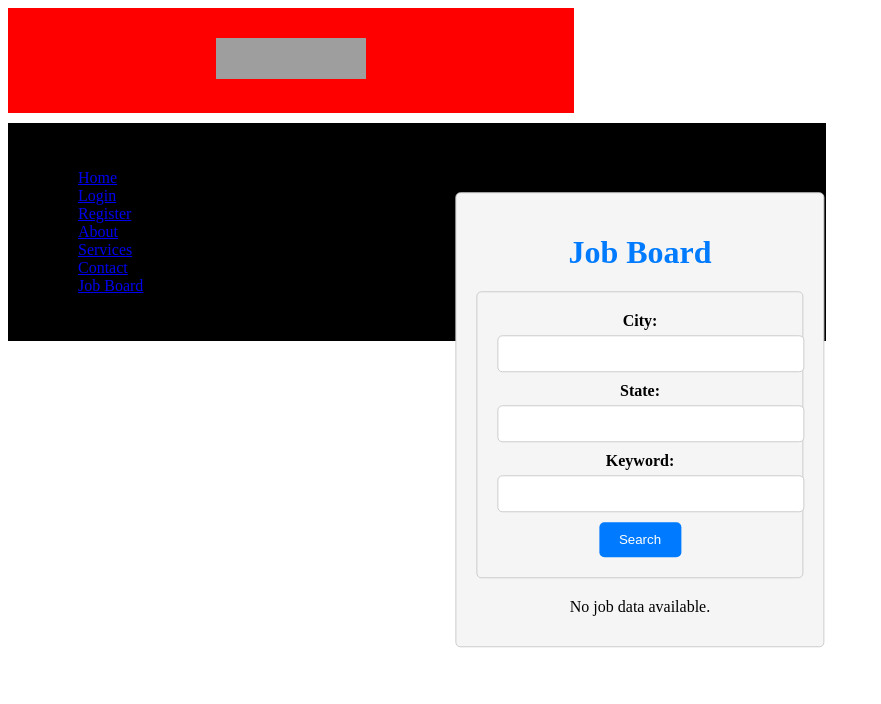
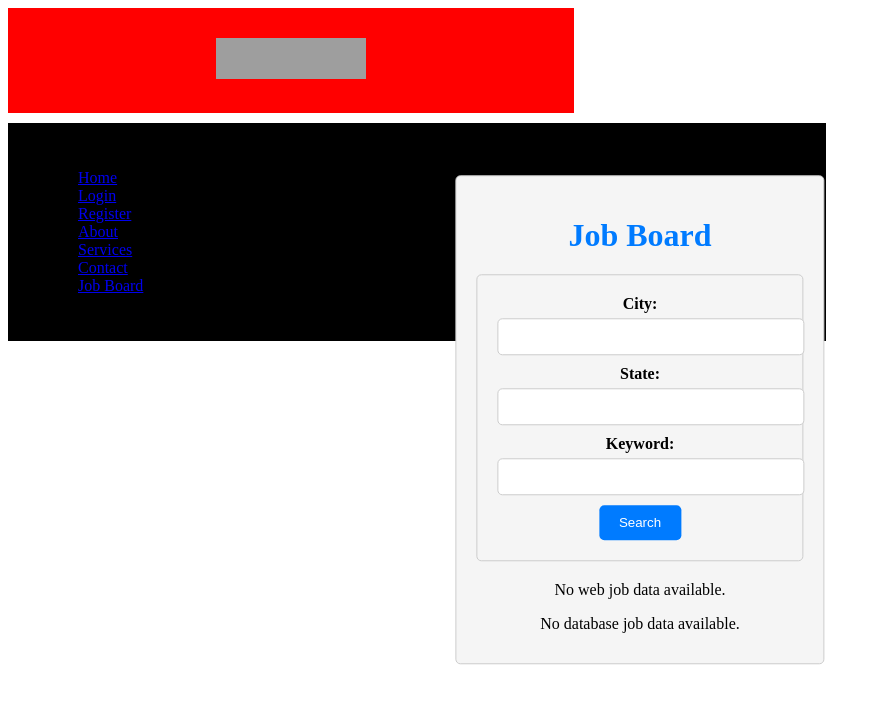
Before and after one commit to 3ichael7ambert/Prodrivers-WebCrawler, a Flask app: page /job_board in a window 1280 px wide. Shown: the top 704 px of the page, without its empty margins (0-881 px from the left). Run offline with Flask 3, Linux system fonts and the light colour scheme; parts of the project's set-up code (start-up, migrations or seed data) failed here and were passed over; some libraries are stand-ins or nearby versions; grey boxes are pictures that could not be loaded.

Commit message:
job board

```diff
--- a/app.py
+++ b/app.py
@@ -328,40 +328,56 @@ def profile(user_id):
             return redirect(url_for('home'))
 
 
-
 @app.route('/job_board', methods=['GET', 'POST'])
 def job_board():
     job_search_form = JobSearchForm()
+
+    web_job_data = None  # Initialize web_job_data as None
+    db_job_data = None   # Initialize db_job_data as None
 
     if request.method == 'POST':
         city = request.form.get('city')
         state = request.form.get('state')
         keyword = request.form.get('keyword')
 
-        # Construct the URL with user input
+        # Scrape job data from the website
         url = f"https://www.prodrivers.com/jobs/?_city={city}&_state={state}&_title={keyword}"
-        job_data = scrape_job_data(url)  # Pass the URL to the scrape_job_data function
+        web_job_data = scrape_job_data(url)
 
-        return render_template('job_board.html', job_search_form=job_search_form, job_data=job_data)
+        # Query your local database for job data
+        db_job_data = Job.query.all()  # Adjust the query as needed
+        # Print the job data
+        print(db_job_data)
+        for job in db_job_data:
+            print(f"Job ID: {job.id}, Title: {job.job_title}, State: {job.job_state}, City: {job.job_city}")
 
-    return render_template('job_board.html', job_search_form=job_search_form)
+    return render_template(
+        'job_board.html',
+        job_search_form=job_search_form,
+        web_job_data=web_job_data,
+        db_job_data=db_job_data,
+        # city_param=city,
+        # state_param=state,
+        # keyword=keyword
+    )
 
 
 
-def job_search():
-    job_search_form = JobSearchForm(request.args)
 
-    if job_search_form.validate_on_submit():
-        city_param = job_search_form.city.data
-        state_param = job_search_form.state.data
-        key_param = job_search_form.keyword.data
+# def job_search():
+#     job_search_form = JobSearchForm(request.args)
 
-        url = f"https://www.prodrivers.com/jobs/?_city={city_param}&_state={state_param}&_title={key_param}"
-        job_data = get_job_data(url)
+#     if job_search_form.validate_on_submit():
+#         city_param = job_search_form.city.data
+#         state_param = job_search_form.state.data
+#         key_param = job_search_form.keyword.data
 
-        return render_template('job_board.html', job_search_form=job_search_form, job_data=job_data)
-    else:
-        return render_template('job_board.html', job_search_form=job_search_form)
+#         url = f"https://www.prodrivers.com/jobs/?_city={city_param}&_state={state_param}&_title={key_param}"
+#         job_data = get_job_data(url)
+
+#         return render_template('job_board.html', job_search_form=job_search_form, job_data=job_data)
+#     else:
+#         return render_template('job_board.html', job_search_form=job_search_form)
 
 
 
@@ -489,16 +505,19 @@ def accept_job(job_id, username):
         return redirect(url_for('driver_dashboard', username=username))
 
     # Get the job based on the job_id
-    job = HiddenJob.query.get(job_id)
+    job = Job.query.get(job_id)
 
     if not job:
         flash('Job not found', 'danger')
         return redirect(url_for('driver_dashboard', username=username))
 
-    # Update the job's driver and availability status
-    job.current_availability = 'Accepted'
-    job.is_assigned = True
-    job.current_job = driver.id
+    # Check if the job is already assigned
+    if job.driver_id:
+        flash('Job is already assigned', 'danger')
+        return redirect(url_for('driver_dashboard', username=username))
+
+    # Update the job's driver_id
+    job.driver_id = user.id
 
     # Add the job to the driver's jobs
     driver_jobs = DriverJob(driver_id=driver.id, job_id=job.id)
@@ -509,6 +528,9 @@ def accept_job(job_id, username):
 
     flash('Job accepted successfully', 'success')
     return redirect(url_for('driver_dashboard', username=username))
+
+
+
 
 
 
--- a/models.py
+++ b/models.py
@@ -134,7 +134,6 @@ class Job(db.Model):
     job_payrate = db.Column(db.String, nullable=False)
     job_class = db.Column(db.String, nullable=False)
     client_id = db.Column(db.Integer, db.ForeignKey('users.id'))
-    # client = db.relationship('Client', back_populates='jobs')
     driver_id= db.Column(db.Integer, db.ForeignKey('drivers.id'))
 
 
--- a/templates/drivers/driver_dashboard.html
+++ b/templates/drivers/driver_dashboard.html
@@ -7,7 +7,7 @@
     <h2>Current Job:</h2>
     {% if current_job %}
         <p><strong>Job Title:</strong> {{ current_job.title }}</p>
-        <p><strong>Location:</strong> {{ current_job.location }}</p>
+        <p><strong>Location:</strong> {{ current_job.job_state }}</p>
         <!-- Display other relevant information about the current job -->
         <form method="post">
             {{ driver_dashboard_form.update_profile }}
--- a/templates/index.html
+++ b/templates/index.html
@@ -14,6 +14,8 @@ Welcome to the Prodriver's App! Explore the highlighted job opportunities listed
             <li>
                 <h2>{{ job.Title }}</h2>
                 <p><strong>Location:</strong> {{ job.Location }}</p>
+                <p><strong>City:</strong> {{ job.City }}</p>
+                <p><strong>State:</strong> {{ job.State }}</p>
                 <p><strong>Base Pay:</strong> {{ job["Base Pay"] }}</p>
                 <p><strong>Duties:</strong></p>
                 <ul>
--- a/templates/job_board.html
+++ b/templates/job_board.html
@@ -29,26 +29,149 @@
         </div>
     {% endif %}
 
-{% if job_data %}
+    {% if web_job_data %}
+        <h2>Web Job Data</h2>
         <ul>
-        {% for job in job_data %}
+            {% for job in web_job_data %}
                 <li>
-                <h2>{{ job.Title }}</h2>
-                <p><strong>Location:</strong> {{ job.Location }}</p>
-                <p><strong>Base Pay:</strong> {{ job["Base Pay"] }}</p>
+                    <h3>{{ job['Title'] }}</h3>
+                    <p><strong>Location:</strong> {{ job['Location'] }}</p>
+                    <p><strong>City:</strong> {{ job.City }}</p>
+                    <p><strong>State:</strong> {{ job.State }}</p>
+                    <p><strong>Base Pay:</strong> {{ job['Base Pay'] }}</p>
                     <p><strong>Duties:</strong></p>
                     <ul>
-                    {% for duty in job.Duties %}
+                        {% for duty in job['Duties'] %}
                             <li>{{ duty }}</li>
                         {% endfor %}
                     </ul>
-                <a href="{{ url_for('accept_job', job_id=loop.index) }}">Accept Job</a>
-
+                    <!-- Add a link for web job details here -->
+                    <a href="{{ url_for('accept_job', username=g.user.username, job_id=loop.index) }}">Accept Job</a>
                 </li>
             {% endfor %}
         </ul>
     {% else %}
-    <p>No job data available.</p>
+        <p>No web job data available.</p>
     {% endif %}
 
+
+    {% if db_job_data %}
+    <h2>Database Job Data</h2>
+    <ul>
+        {% set matched_jobs = [] %} {# Create an empty list to store matched jobs #}
+        {% for job in db_job_data %}
+            {% if (not city_param or job.job_city == city_param) or
+                 (not state_param or job.job_state == state_param) or
+                 (not keyword or keyword in job.job_title) %}
+                {% set matched_jobs = matched_jobs + [job] %}
+
+                {% set city_match = not city_param or job.job_city == city_param %}
+                {% set keyword_match = not keyword or (keyword is defined and keyword in job.job_title) %}
+                {% set state_match = not state_param or job.job_state == state_param %}
+
+                {% if city_match or keyword_match or state_match %}
+                    {% set matched_jobs = matched_jobs + [job] %} {# Add matched job to the list #}
+                {% endif %}
+
+                <p>Debug Info:</p>
+                <ul>
+                    <li>City Param: {{ city_param }}</li>
+                    <li>State Param: {{ state_param }}</li>
+                    <li>Keyword: {{ keyword }}</li>
+                    <li>Job City: {{ job.job_city }}</li>
+                    <li>Job State: {{ job.job_state }}</li>
+                    </ul>
+
+
+
+
+                    <li>
+                        <h3>{{ job.job_title }}</h3>
+                        <p><strong>Location:</strong> {{ job.job_city }}, {{ job.job_state }}</p>
+                        <p><strong>Base Pay:</strong> {{ job.job_payrate }}</p>
+                        <p><strong>Duties:</strong></p>
+                        <ul>
+                            {% for duty in job.job_duties.split(',') %}
+                                <li>{{ duty }}</li>
+                            {% endfor %}
+                        </ul>
+                        <!-- Add a link for database job details here -->
+                        <a href="{{ url_for('accept_job', username=g.user.username, job_id=job.id) }}">Accept Job</a>
+                    </li>
+
+
+            {% endif %}
+
+
+
+
+        {% if matched_jobs %}
+
+            {% for job in matched_jobs %}
+                <li>
+                    <h3>{{ job.job_title }}</h3>
+                    <p><strong>Location:</strong> {{ job.job_city }}, {{ job.job_state }}</p>
+                    <p><strong>Base Pay:</strong> {{ job.job_payrate }}</p>
+                    <p><strong>Duties:</strong></p>
+                    <ul>
+                        {% for duty in job.job_duties.split(',') %}
+                            <li>{{ duty }}</li>
+                        {% endfor %}
+                    </ul>
+                    <!-- Add a link for database job details here -->
+                    <a href="{{ url_for('accept_job', username=g.user.username, job_id=job.id) }}">Accept Job</a>
+                </li>
+            {% endfor %}
+
+        {% else %}
+            <p>No matching job data available.</p>
+        {% endif %}
+
+
+        {% endfor %}
+
+    <!-- {% for job in db_job_data %}
+    <li>
+        <h3>{{ job.job_title }}</h3>
+        <p>Debug Info:</p>
+        <ul>
+            <li>City Param: {{ city_param }}</li>
+            <li>State Param: {{ state_param }}</li>
+            <li>Keyword: {{ keyword }}</li>
+            <li>Job City: {{ job.job_city }}</li>
+            <li>Job State: {{ job.job_state }}</li>
+        </ul>
+
+
+
+    </li>
+{% endfor %} -->
+
+
+    <!-- {% for job in db_job_data %}
+        {% set city_match = not city_param or job.job_city == city_param %}
+        {% set keyword_match = not keyword or (keyword is defined and keyword in job.job_title) %}
+        {% set state_match = not state_param or job.job_state == state_param %}
+
+        {% if city_match or keyword_match or state_match %}
+            {% set matched_jobs = matched_jobs + [job] %} {# Add matched job to the list #}
+        {% endif %}
+
+    {% endfor %}
+     -->
+
+
+
+    </ul>
+{% else %}
+    <p>No database job data available.</p>
+{% endif %}
+
+
+
+
+
+
+</div>
+
 {% endblock %}
```
Also changed, not shown: webcrawl.py (+21 -0 lines). Lines whose indentation alone changed are shown as unchanged.
